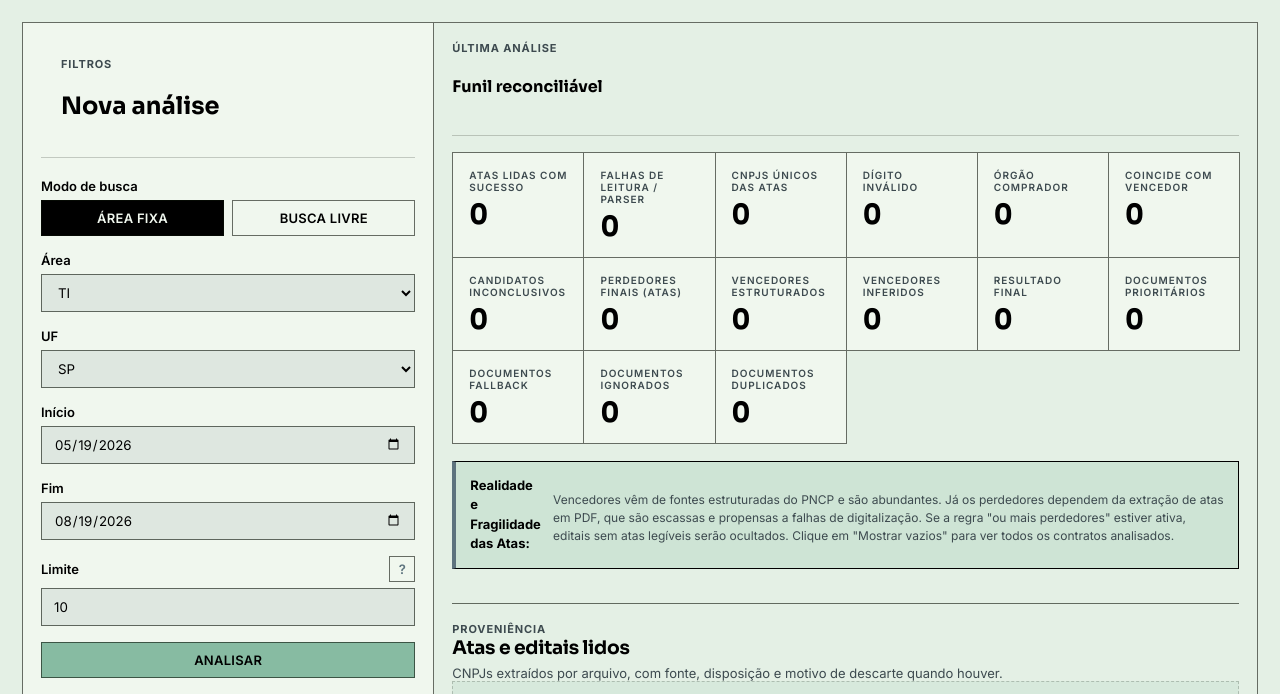
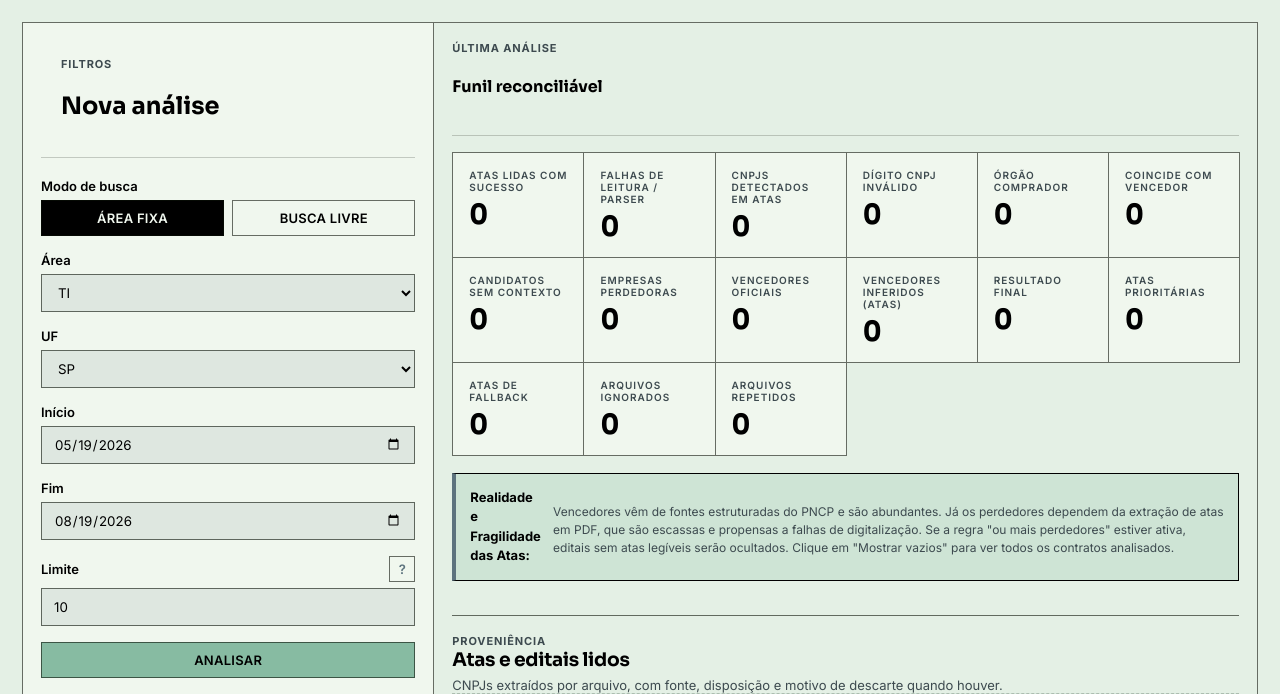
Before and after one commit to niyjn/licita-demo, a Flask app: page / in a window 1280 px wide. Shown: the part 72-766 px from the top of the page. Run offline with Flask 3, Linux system fonts and the light colour scheme; data that the repository does not hold is empty; some libraries are stand-ins or nearby versions.

Commit message:
feat(ui): implement active execution timer, local timezone display and brutalist tooltips for metrics

```diff
--- a/app.py
+++ b/app.py
@@ -290,6 +290,8 @@ def create_app(config=None):
                 "progress": run["progress"],
                 "message": run["message"],
                 "error": run["error"],
+                "started_at": run["started_at"],
+                "duration_seconds": run.get("duration_seconds", 0),
             }
         )
 
--- a/design-system/components.css
+++ b/design-system/components.css
@@ -1863,3 +1863,37 @@ tbody tr:hover td {
   color: var(--muted);
   line-height: 1.35;
 }
+
+/* ============================================================
+   19. BRUTALIST TOOLTIPS
+   ============================================================ */
+[data-tooltip] {
+  position: relative;
+  cursor: help;
+}
+
+[data-tooltip]::after {
+  content: attr(data-tooltip);
+  position: absolute;
+  bottom: 125%;
+  left: 50%;
+  transform: translateX(-50%);
+  background: var(--surface);
+  color: var(--text);
+  border: 2px solid var(--border);
+  padding: 8px 12px;
+  font-size: 11px;
+  white-space: normal;
+  width: 220px;
+  z-index: 1000;
+  display: none;
+  box-shadow: 4px 4px 0px var(--border);
+  text-align: left;
+  font-weight: normal;
+  line-height: 1.45;
+  border-radius: 0;
+}
+
+[data-tooltip]:hover::after {
+  display: block;
+}
--- a/templates/base.html
+++ b/templates/base.html
@@ -60,7 +60,19 @@
         const newTheme = activeTheme === 'dark' ? 'light' : 'dark';
         document.documentElement.setAttribute('data-theme', newTheme);
         localStorage.setItem('theme', newTheme);
-        updateToggleUI(newTheme);
+      });
+
+      // Converte todos os elementos com a classe local-time do UTC para o horário local do navegador
+      document.addEventListener("DOMContentLoaded", () => {
+        document.querySelectorAll(".local-time").forEach(el => {
+          const utcStr = el.getAttribute("data-utc");
+          if (utcStr) {
+            const date = new Date(utcStr);
+            if (!isNaN(date)) {
+              el.textContent = date.toLocaleString('pt-BR');
+            }
+          }
+        });
       });
     </script>
   </body>
--- a/templates/index.html
+++ b/templates/index.html
@@ -125,6 +125,10 @@
       <div id="progress-container" style="display: none; margin-top: 10px; background: var(--surface-strong); height: 10px; border: 1px solid var(--border); border-radius: 0px; overflow: hidden; width: 100%;">
         <div id="progress-bar" style="background: var(--primary-strong); height: 100%; width: 0%; transition: width 0.3s ease;"></div>
       </div>
+      <div id="progress-time-info" style="display: none; justify-content: space-between; font-size: 11px; color: var(--muted); margin-top: 6px; font-family: monospace;">
+        <span id="progress-time-start">Início: --:--:--</span>
+        <span id="progress-time-elapsed">Tempo ativo: 00:00</span>
+      </div>
     </aside>
 
     <section class="analysis-content">
@@ -161,7 +165,7 @@
               <div><strong>Período:</strong> <code>{{ run_params.data_inicial }}</code> a <code>{{ run_params.data_final }}</code></div>
             </div>
             <div style="border-top: 1px solid var(--border-soft); padding-top: 8px; margin-top: 8px; font-size: 11px;" class="muted">
-              Executado em: {{ run.created_at.replace('T', ' ') }} | ID da Run: <code>{{ run.id }}</code>
+              Executado em: <span class="local-time" data-utc="{{ run.created_at }}">{{ run.created_at.replace('T', ' ') }}</span> | ID da Run: <code>{{ run.id }}</code>
             </div>
           </div>
         {% endif %}
@@ -203,64 +207,64 @@
         {% endif %}
 
         <div class="metrics-grid">
-          <div class="metric">
+          <div class="metric" data-tooltip="Total de atas e relatórios oficiais lidos e processados sem falhas pelo sistema.">
             <span>Atas lidas com sucesso</span>
             <strong>{{ resumo.atas_lidas|default(0) }}</strong>
           </div>
-          <div class="metric">
+          <div class="metric" data-tooltip="Arquivos que falharam ao abrir ou processar (PDFs corrompidos, protegidos ou com digitalização ilegível).">
             <span>Falhas de leitura / parser</span>
             <strong>{{ resumo.atas_falhas|default(0) }}</strong>
           </div>
-          <div class="metric">
-            <span>CNPJs únicos das atas</span>
+          <div class="metric" data-tooltip="Quantidade de CNPJs únicos identificados nos textos das atas antes de passar pela limpeza de dados.">
+            <span>CNPJs detectados em atas</span>
             <strong>{{ resumo.cnpjs_ata_unicos|default(0) }}</strong>
           </div>
-          <a class="metric" href="{{ url_for('listar_cnpjs', run_id=run.id, disposition='removido_invalido') if run else '#' }}">
-            <span>Dígito inválido</span>
+          <a class="metric" href="{{ url_for('listar_cnpjs', run_id=run.id, disposition='removido_invalido') if run else '#' }}" data-tooltip="CNPJs que apresentaram erro matemático no dígito verificador e foram descartados.">
+            <span>Dígito CNPJ inválido</span>
             <strong>{{ resumo.removido_invalido|default(0) }}</strong>
           </a>
-          <a class="metric" href="{{ url_for('listar_cnpjs', run_id=run.id, disposition='removido_orgao') if run else '#' }}">
+          <a class="metric" href="{{ url_for('listar_cnpjs', run_id=run.id, disposition='removido_orgao') if run else '#' }}" data-tooltip="CNPJ do próprio órgão comprador que fez a licitação, descartado para evitar falsos participantes.">
             <span>Órgão comprador</span>
             <strong>{{ resumo.removido_orgao|default(0) }}</strong>
           </a>
-          <a class="metric" href="{{ url_for('listar_cnpjs', run_id=run.id, disposition='removido_vencedor') if run else '#' }}">
+          <a class="metric" href="{{ url_for('listar_cnpjs', run_id=run.id, disposition='removido_vencedor') if run else '#' }}" data-tooltip="Empresa que venceu a licitação e foi excluída da lista de concorrentes perdedores.">
             <span>Coincide com vencedor</span>
             <strong>{{ resumo.removido_vencedor|default(0) }}</strong>
           </a>
-          <a class="metric" href="{{ url_for('listar_cnpjs', run_id=run.id, disposition='candidato_inconclusivo') if run else '#' }}">
-            <span>Candidatos inconclusivos</span>
+          <a class="metric" href="{{ url_for('listar_cnpjs', run_id=run.id, disposition='candidato_inconclusivo') if run else '#' }}" data-tooltip="Empresas citadas no PDF cujo contexto não permitiu confirmar se eram de fato concorrentes.">
+            <span>Candidatos sem contexto</span>
             <strong>{{ resumo.candidatos_inconclusivos|default(0) }}</strong>
           </a>
-          <a class="metric" href="{{ url_for('listar_cnpjs', run_id=run.id, disposition='perdedor_final') if run else '#' }}">
-            <span>Perdedores finais (atas)</span>
+          <a class="metric" href="{{ url_for('listar_cnpjs', run_id=run.id, disposition='perdedor_final') if run else '#' }}" data-tooltip="Empresas cuja participação e derrota foram confirmadas explicitamente no texto da ata.">
+            <span>Empresas perdedoras</span>
             <strong>{{ resumo.perdedores_final|default(resumo.perdedores|default(0)) }}</strong>
           </a>
-          <a class="metric" href="{{ url_for('listar_cnpjs', run_id=run.id, disposition='vencedor') if run else '#' }}">
-            <span>Vencedores estruturados</span>
+          <a class="metric" href="{{ url_for('listar_cnpjs', run_id=run.id, disposition='vencedor') if run else '#' }}" data-tooltip="Empresa vencedora informada oficialmente na base estruturada do PNCP (sem depender de ata).">
+            <span>Vencedores oficiais</span>
             <strong>{{ resumo.vencedores|default(0) }}</strong>
           </a>
-          <a class="metric" href="{{ url_for('listar_cnpjs', run_id=run.id, disposition='vencedor_inferido') if run else '#' }}">
-            <span>Vencedores inferidos</span>
+          <a class="metric" href="{{ url_for('listar_cnpjs', run_id=run.id, disposition='vencedor_inferido') if run else '#' }}" data-tooltip="Empresa vencedora identificada de forma interpretativa a partir das atas (quando ausente na base do PNCP).">
+            <span>Vencedores inferidos (atas)</span>
             <strong>{{ resumo.vencedores_inferidos|default(0) }}</strong>
           </a>
-          <div class="metric">
+          <div class="metric" data-tooltip="Total de empresas identificadas e qualificadas (Soma dos vencedores e perdedores confirmados).">
             <span>Resultado final</span>
             <strong>{{ resumo.resultado_final|default(0) }}</strong>
           </div>
-          <div class="metric">
-            <span>Documentos prioritários</span>
+          <div class="metric" data-tooltip="Documentos prioritários e oficiais de julgamento de propostas e habilitação.">
+            <span>Atas prioritárias</span>
             <strong>{{ resumo.documentos_prioritarios_lidos|default(0) }}</strong>
           </div>
-          <div class="metric">
-            <span>Documentos fallback</span>
+          <div class="metric" data-tooltip="Documentos de contingência lidos quando as atas principais não continham dados legíveis.">
+            <span>Atas de fallback</span>
             <strong>{{ resumo.documentos_fallback_lidos|default(0) }}</strong>
           </div>
-          <div class="metric">
-            <span>Documentos ignorados</span>
+          <div class="metric" data-tooltip="Arquivos ignorados automaticamente por não serem PDFs ou por possuírem termos como minutas e orçamentos.">
+            <span>Arquivos ignorados</span>
             <strong>{{ resumo.documentos_ignorados|default(0) }}</strong>
           </div>
-          <div class="metric">
-            <span>Documentos duplicados</span>
+          <div class="metric" data-tooltip="Arquivos descartados por possuírem conteúdo idêntico a outros já lidos na mesma licitação.">
+            <span>Arquivos repetidos</span>
             <strong>{{ resumo.documentos_duplicados|default(0) }}</strong>
           </div>
         </div>
@@ -688,6 +692,15 @@
       document.getElementById("metric-modal").style.display = "flex";
     });
 
+    let activeDurationSeconds = 0;
+    let timerInterval = null;
+
+    function formatDuration(sec) {
+      const minutes = Math.floor(sec / 60);
+      const seconds = sec % 60;
+      return `${String(minutes).padStart(2, '0')}:${String(seconds).padStart(2, '0')}`;
+    }
+
     form.addEventListener("submit", async (event) => {
       event.preventDefault();
 
@@ -701,6 +714,13 @@
       progressContainer.style.display = "block";
       progressBar.style.width = "0%";
 
+      document.getElementById("progress-time-info").style.display = "flex";
+      document.getElementById("progress-time-start").textContent = "Início: --:--:--";
+      document.getElementById("progress-time-elapsed").textContent = "Tempo ativo: 00:00";
+
+      if (timerInterval) clearInterval(timerInterval);
+      activeDurationSeconds = 0;
+
       const response = await fetch("/analises", { method: "POST", body: formData });
       const payload = await response.json();
 
@@ -708,10 +728,26 @@
         statusEl.textContent = payload.message || payload.error || "Erro desconhecido.";
         setFormDisabled(false);
         progressContainer.style.display = "none";
+        document.getElementById("progress-time-info").style.display = "none";
         return;
       }
 
       const runId = payload.run_id;
+
+      const startTimer = () => {
+        if (timerInterval) return;
+        timerInterval = setInterval(() => {
+          activeDurationSeconds++;
+          document.getElementById("progress-time-elapsed").textContent = `Tempo ativo: ${formatDuration(activeDurationSeconds)}`;
+        }, 1000);
+      };
+
+      const stopTimer = () => {
+        if (timerInterval) {
+          clearInterval(timerInterval);
+          timerInterval = null;
+        }
+      };
 
       const poll = async () => {
         const statusResponse = await fetch(`/analises/${runId}/status`);
@@ -723,11 +759,28 @@
           progressBar.style.width = `${status.progress}%`;
         }
 
+        if (status.started_at) {
+          const startDate = new Date(status.started_at);
+          if (!isNaN(startDate)) {
+            document.getElementById("progress-time-start").textContent = `Início: ${startDate.toLocaleTimeString('pt-BR')}`;
+          }
+        }
+
+        if (status.status === "running") {
+          activeDurationSeconds = status.duration_seconds || 0;
+          document.getElementById("progress-time-elapsed").textContent = `Tempo ativo: ${formatDuration(activeDurationSeconds)}`;
+          startTimer();
+        } else {
+          stopTimer();
+          if (status.duration_seconds !== undefined) {
+            document.getElementById("progress-time-elapsed").textContent = `Tempo ativo: ${formatDuration(status.duration_seconds)}`;
+          }
+        }
+
         if (status.status === "done") {
           window.location.href = `/analises/${runId}?uf=${form.uf.value}`;
         } else if (status.status === "error") {
           statusEl.textContent = status.error || status.message;
-          // Re-enable form
           setFormDisabled(false);
         } else {
           setTimeout(poll, 1200);
--- a/templates/runs.html
+++ b/templates/runs.html
@@ -37,7 +37,7 @@
                   <span class="pill {{ run.status_tone }}">{{ run.status_label }}</span>
                 </div>
                 <div class="job-meta">
-                  <span>{{ run.created_at.replace('T', ' ') }}</span>
+                  <span class="local-time" data-utc="{{ run.created_at }}">{{ run.created_at.replace('T', ' ') }}</span>
                   <span>{{ run.params.get('uf', '-') }}</span>
                   <span class="tabular">{{ run.contratos_count }} contrato{% if run.contratos_count != 1 %}s{% endif %}</span>
                 </div>
```
Also changed, not shown: pncp_query/application/analysis_executor.py (+11 -3 lines), pncp_query/services/storage.py (+30 -13 lines).
